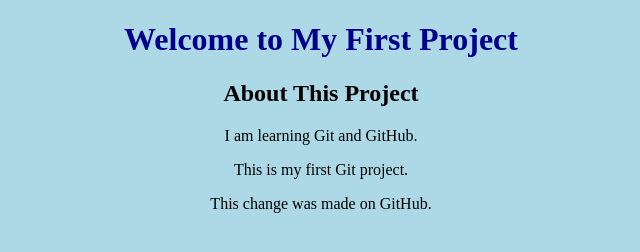
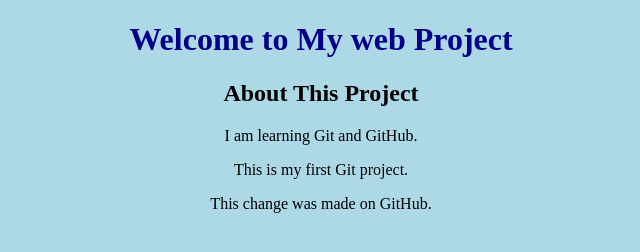
Before and after one commit to RasnaRaghavan/my-first-project, a plain HTML site: page index.html in a window 1280 px wide. Shown: the whole page, without its empty margins (319-959 px from the left). Drawn offline with Linux system fonts and the light colour scheme.

Commit message:
change heading in main branch

```diff
--- a/index.html
+++ b/index.html
@@ -5,7 +5,7 @@
         <link rel="stylesheet" href="style.css">
 </head>
     <body>
-        <h1>Welcome to My First Project</h1>
+        <h1>Welcome to My web Project</h1>
         <h2>About This Project</h2>
     <p>I am learning Git and GitHub.</p>
     <p>This is my first Git project.</p>
```
